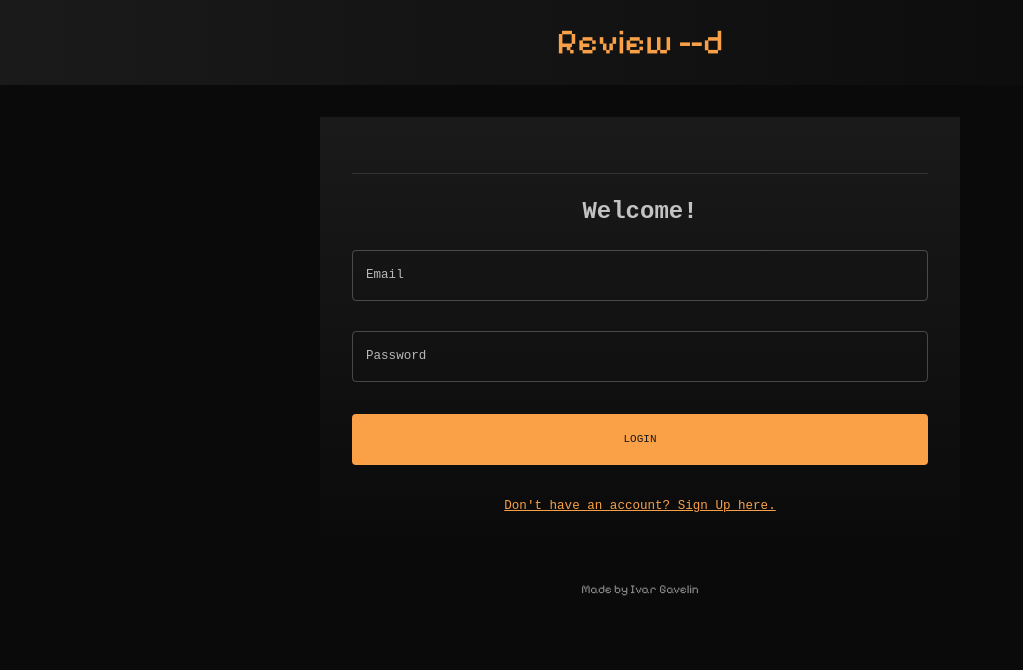
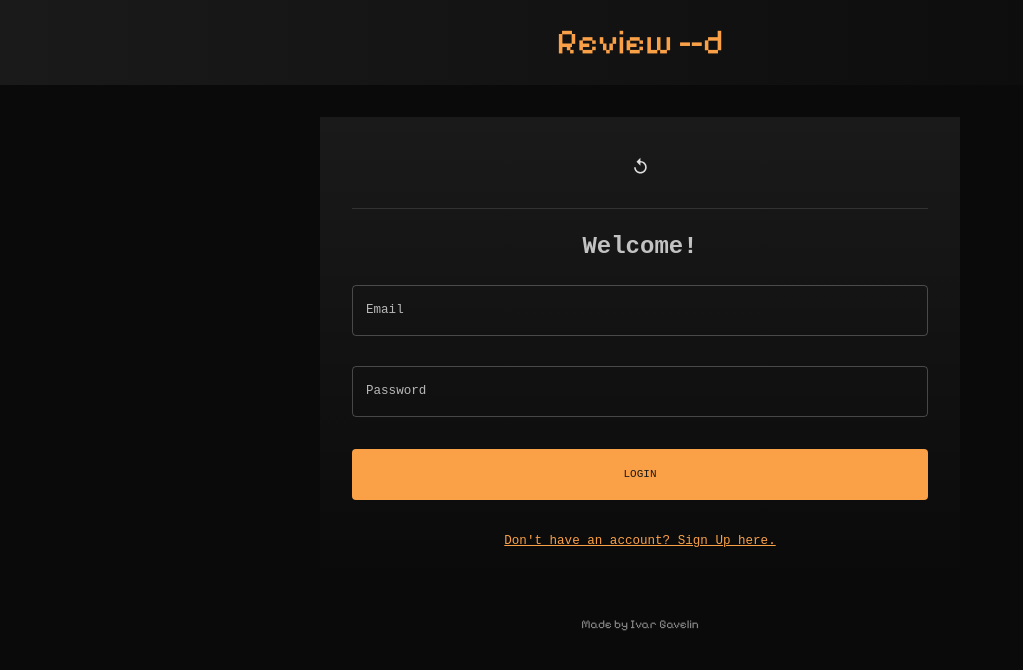
Before and after one commit to Ivargavve/Review-d, a React (Create React App) app in the folder client/: page / in a window 1280 px wide. Shown: the top 670 px of the page, without its empty margins (0-1023 px from the left). Built offline with nearby package versions, Linux system fonts and the light colour scheme; no server answers.

Commit message:
get new Quote updt
/random-quote endpoint generates a new random quote upon each request.

```diff
--- a/client/src/scenes/loginPage/index.jsx
+++ b/client/src/scenes/loginPage/index.jsx
@@ -1,12 +1,16 @@
-import { Box, Typography, useTheme, useMediaQuery } from "@mui/material";
+import { Box, Typography, useTheme, useMediaQuery, IconButton } from "@mui/material";
 import Form from "./Form";
 import { Divider } from "@mui/material";
 import { useState, useEffect } from "react";
+import ReplayIcon from '@mui/icons-material/Replay';
 
 const LoginPage = () => {
   const theme = useTheme();
   const isNonMobileScreens = useMediaQuery("(min-width: 1000px)");
   const gray = theme.palette.neutral.medium;
+  const primary = theme.palette.primary.main;
+  const dark = theme.palette.neutral.dark;
+  const neutralLight = theme.palette.neutral.light;
 
   // Fetch random quote from the server
   const [randomQuote, setRandomQuote] = useState('');
@@ -37,7 +41,7 @@ const LoginPage = () => {
         <Typography
         fontFamily='"Pixelify Sans", sans-serif'
         fontSize="clamp(2rem, 2.2rem, 2.5rem)"
-        color="primary">
+        color={primary}>
           Review --d
         </Typography>
       </Box>
@@ -55,6 +59,16 @@ const LoginPage = () => {
       >
         <Typography fontWeight="500" variant="h5" sx={{ mb: "1.5rem" }}>
           {randomQuote}
+          <IconButton>
+            <ReplayIcon
+              sx={{ cursor: "pointer",
+              color: dark,
+              ":hover": {color: primary}
+            }}
+              pd="0.5rem"
+              onClick={() => window.location.reload()}
+            />
+          </IconButton>
         </Typography>
 
         <Divider />
```
Also changed, not shown: 1 other file (tests, documents, lock files or other folders).
